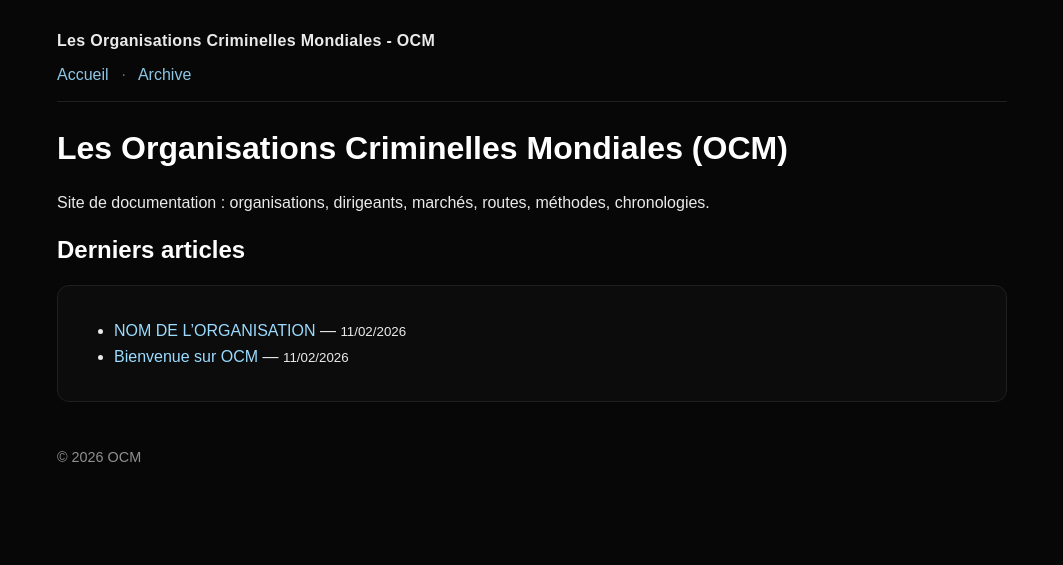
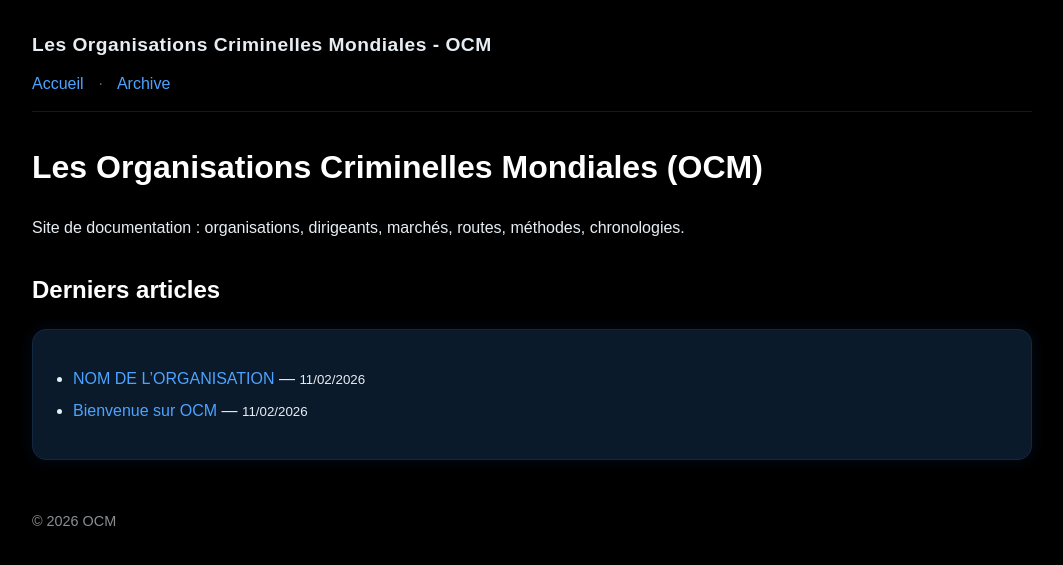
Before and after one commit to GEF67600/ocm, a Jekyll site: the page built from index.md, in a window 1280 px wide. Shown: the top 565 px of the page, without its empty margins (108-1171 px from the left). Built offline with Jekyll 4.4.1, drawn with Linux system fonts in a browser that asks for light colours.

Commit message:
Refactor CSS styles for improved layout and design

```diff
--- a/assets/css/style.css
+++ b/assets/css/style.css
@@ -1,18 +1,82 @@
-:root{ color-scheme: dark; }
+:root{
+  color-scheme: dark;
+}
+
+/* Fond général */
 body{
-  margin:0; background:#070707; color:#eaeaea;
-  font-family: Arial, sans-serif; line-height:1.6;
+  margin:0;
+  background:#000000;
+  color:#e6edf3;
+  font-family: Arial, sans-serif;
+  line-height:1.6;
 }
-main{ max-width: 950px; margin:0 auto; padding: 28px 18px 60px; }
-a{ color:#9bdcff; text-decoration:none; }
-a:hover{ text-decoration:underline; }
-.top{ margin-bottom:26px; padding-bottom:14px; border-bottom:1px solid #1f1f1f; }
-.brand{ font-weight:700; letter-spacing:.3px; }
-.nav{ margin-top:8px; opacity:.9; }
-.sep{ margin: 0 8px; opacity:.5; }
-h1,h2,h3{ color:#fff; line-height:1.25; }
+
+/* Conteneur principal */
+main{
+  max-width: 1000px;
+  margin: 0 auto;
+  padding: 30px 20px 60px;
+}
+
+/* Titres */
+h1,h2,h3{
+  color:#ffffff;
+  margin-top: 30px;
+}
+
+/* Liens */
+a{
+  color:#4da3ff;
+  text-decoration:none;
+}
+a:hover{
+  text-decoration:underline;
+}
+
+/* Bandeau haut */
+.top{
+  margin-bottom:30px;
+  padding-bottom:15px;
+  border-bottom:1px solid #111827;
+}
+
+.brand{
+  font-weight:700;
+  font-size:1.2em;
+  letter-spacing:.5px;
+}
+
+.nav{
+  margin-top:10px;
+}
+
+.sep{
+  margin: 0 10px;
+  opacity:.4;
+}
+
+/* BOÎTES BLEU NUIT */
 .card{
-  border:1px solid #1f1f1f; border-radius:12px;
-  padding:16px; margin:14px 0; background:#0c0c0c;
+  background:#0b1a2a;
+  border:1px solid #13273f;
+  border-radius:14px;
+  padding:20px;
+  margin:20px 0;
+  box-shadow: 0 0 15px rgba(0, 40, 90, 0.3);
 }
-.foot{ margin-top:44px; opacity:.6; font-size:.9em; }
+
+/* Listes propres */
+ul{
+  padding-left:20px;
+}
+
+li{
+  margin-bottom:6px;
+}
+
+/* Footer */
+.foot{
+  margin-top:50px;
+  opacity:.6;
+  font-size:.9em;
+}
```
